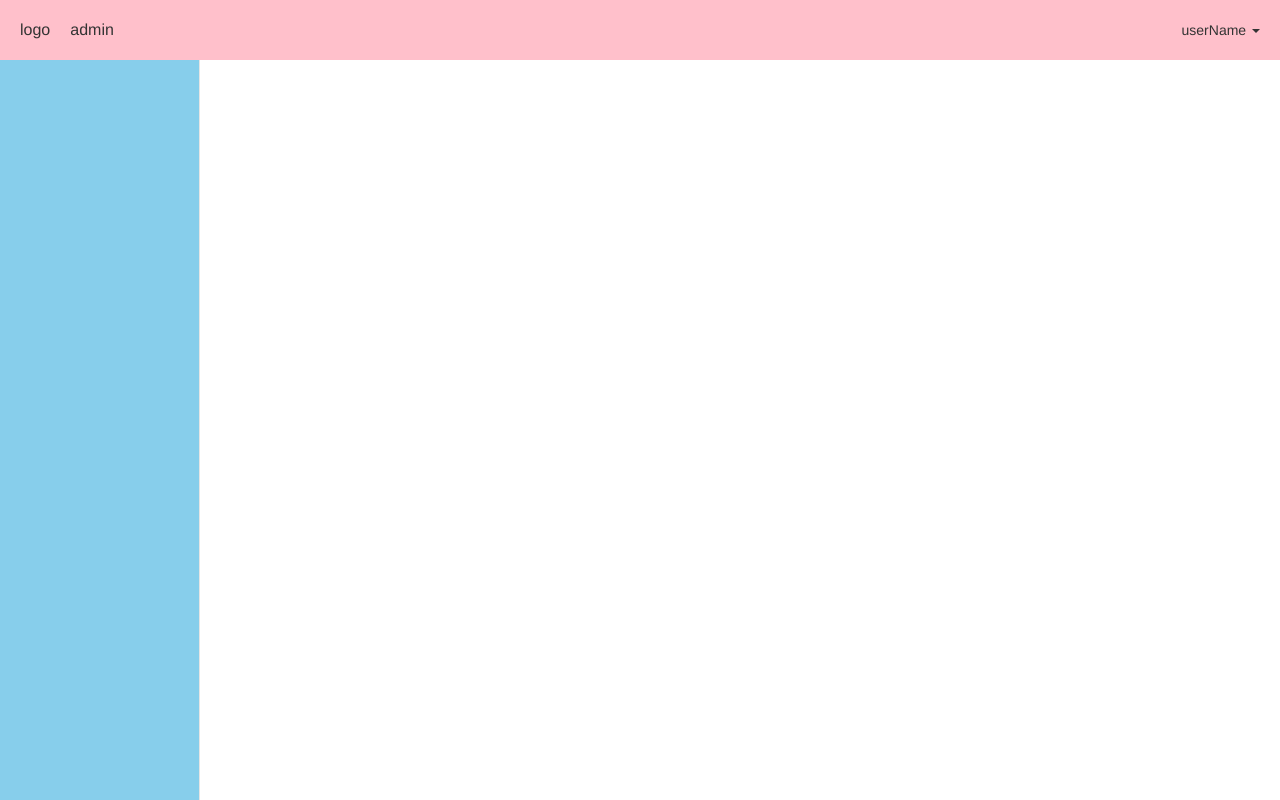
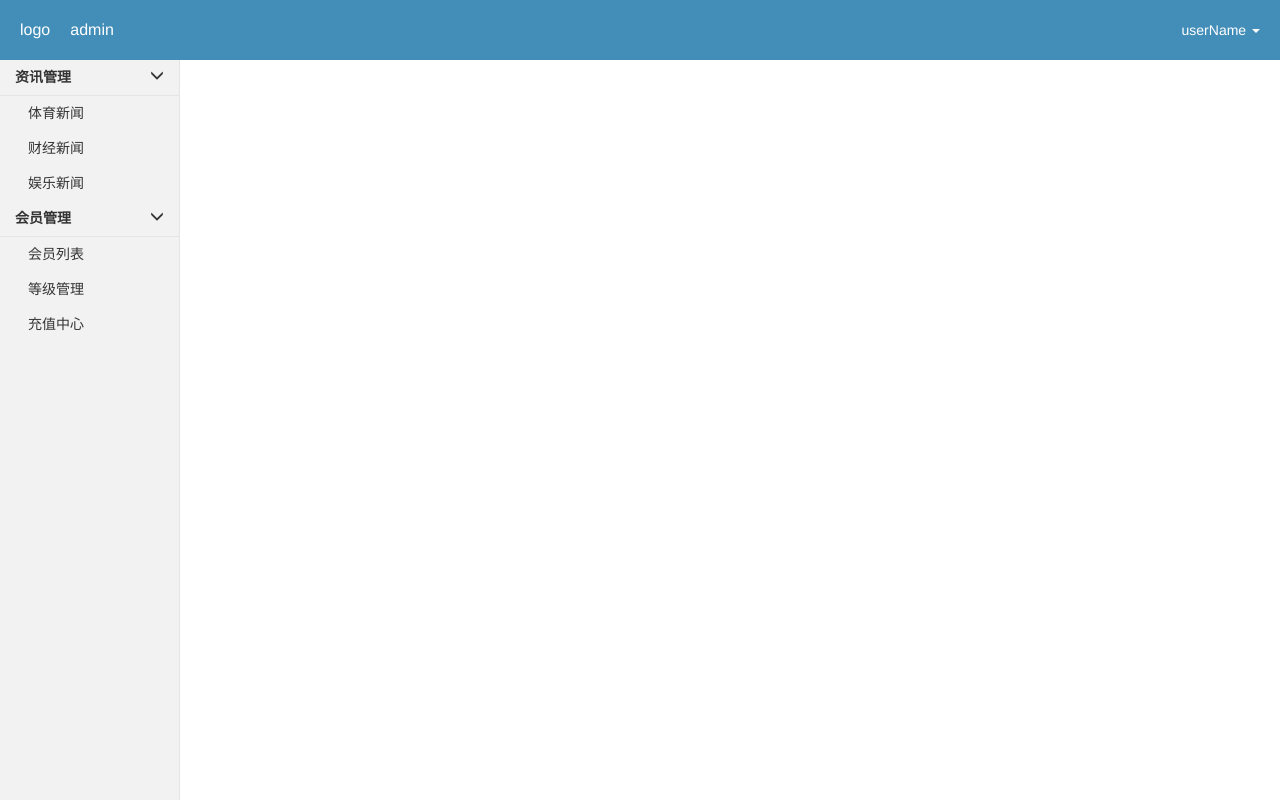
Before and after one commit to webzhang0/zh-adminUI, a plain HTML site: page views/index.html in a window 1280 px wide. Drawn offline with Linux system fonts and the light colour scheme.

Commit message:
side-menu stylesheet

```diff
--- a/assets/css/zh-adminUI.css
+++ b/assets/css/zh-adminUI.css
@@ -46,7 +46,7 @@ a:active {
 /*header部分*/
 .header-wrapper {
 	height: 60px;
-	background: pink;
+	background: #438EB9;
 }
 .logo {
 	display: inline-block;
@@ -58,12 +58,13 @@ a:active {
 }
 .navbar-title {
 	font-size: 16px;
-	color: #333;
+	color: #fff;
 }
 .user-wrapper .dropdown-toggle {
 	height: 60px;
 	line-height: 60px;
 	cursor: pointer;
+	color: #fff;
 }
 /*侧边栏*/
 .aside-wrapper {
@@ -71,8 +72,29 @@ a:active {
 	top: 60px;
 	left: 0;
 	bottom: 0;
-	width: 200px;
+	width: 180px;
 	overflow: auto;
-	background-color: skyblue;
+	background-color: #F2F2F2;
 	border-right: 1px solid #e5e5e5;
 }
+.aside-wrapper .aside-menu dt {
+	position: relative;
+	line-height: 35px;
+	padding-left: 15px;
+	cursor: pointer;
+	border-bottom: 1px solid #e5e5e5;
+	color: #333;
+}
+.menu-dropdown-arrow {
+	position: absolute;
+	top: 8px;
+	right: 15px;
+}
+.aside-menu>dl>dd>ul>li {
+	/*line-height: 35px;*/
+}
+.aside-menu>dl>dd>ul>li>a {
+	display: block;
+	line-height: 35px;
+	padding-left: 28px;
+}
--- a/views/index.html
+++ b/views/index.html
@@ -20,7 +20,7 @@
 	<!-- header部分 -->
 	<div class="header-wrapper">
 		<div class="container-wrapper cl">
-			<a href="/index.html" class="logo navbar-title mr-20 fl-l">logo</a>
+			<a href="./index.html" class="logo navbar-title mr-20 fl-l">logo</a>
 			<a class="logo navbar-title mr-20 fl-l">admin</a>
 			<div class="user-wrapper fl-r">
 				<div class="dropdown">
@@ -38,7 +38,29 @@
 
 	<!-- 侧边栏 -->
 	<div class="aside-wrapper">
+		<div class="aside-menu">
+			<dl>
+				<dt>资讯管理<i class="glyphicon glyphicon-menu-down menu-dropdown-arrow"></i></dt>
+				<dd>
+					<ul>
+						<li><a href="javascript:;">体育新闻</a></li>
+						<li><a href="javascript:;">财经新闻</a></li>
+						<li><a href="javascript:;">娱乐新闻</a></li>
+					</ul>
+				</dd>
+			</dl>
 
+			<dl>
+				<dt>会员管理<i class="glyphicon glyphicon-menu-down menu-dropdown-arrow"></i></dt>
+				<dd>
+					<ul>
+						<li><a href="javascript:;">会员列表</a></li>
+						<li><a href="javascript:;">等级管理</a></li>
+						<li><a href="javascript:;">充值中心</a></li>
+					</ul>
+				</dd>
+			</dl>
+		</div>
 	</div>
 
 
```
Also changed, not shown: 1 other file.
